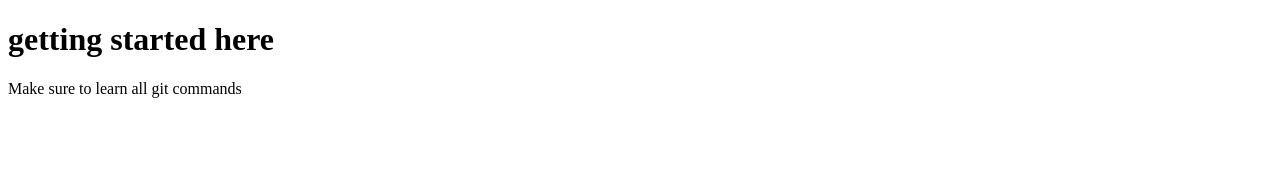
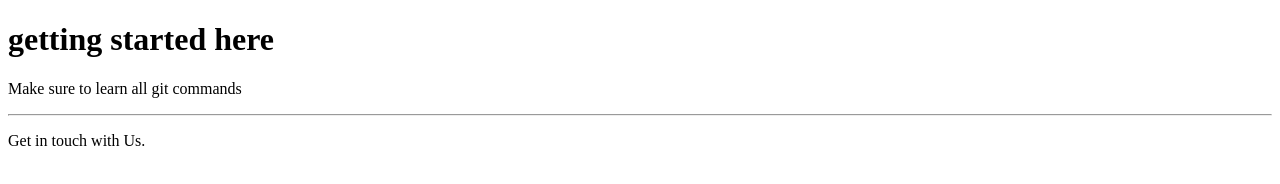
Before and after one commit to Aminfrka/learning-git, a plain HTML site: page index.html in a window 1280 px wide. Drawn offline with Linux system fonts and the light colour scheme.

Commit message:
new commit

```diff
--- a/index.html
+++ b/index.html
@@ -9,5 +9,9 @@
   <body>
     <h1>getting started here</h1>
     <p>Make sure to learn all git commands</p>
+    <hr>
+    <form>
+	<p> Get in touch with Us.</p>
+</form>
   </body>
 </html>
```
